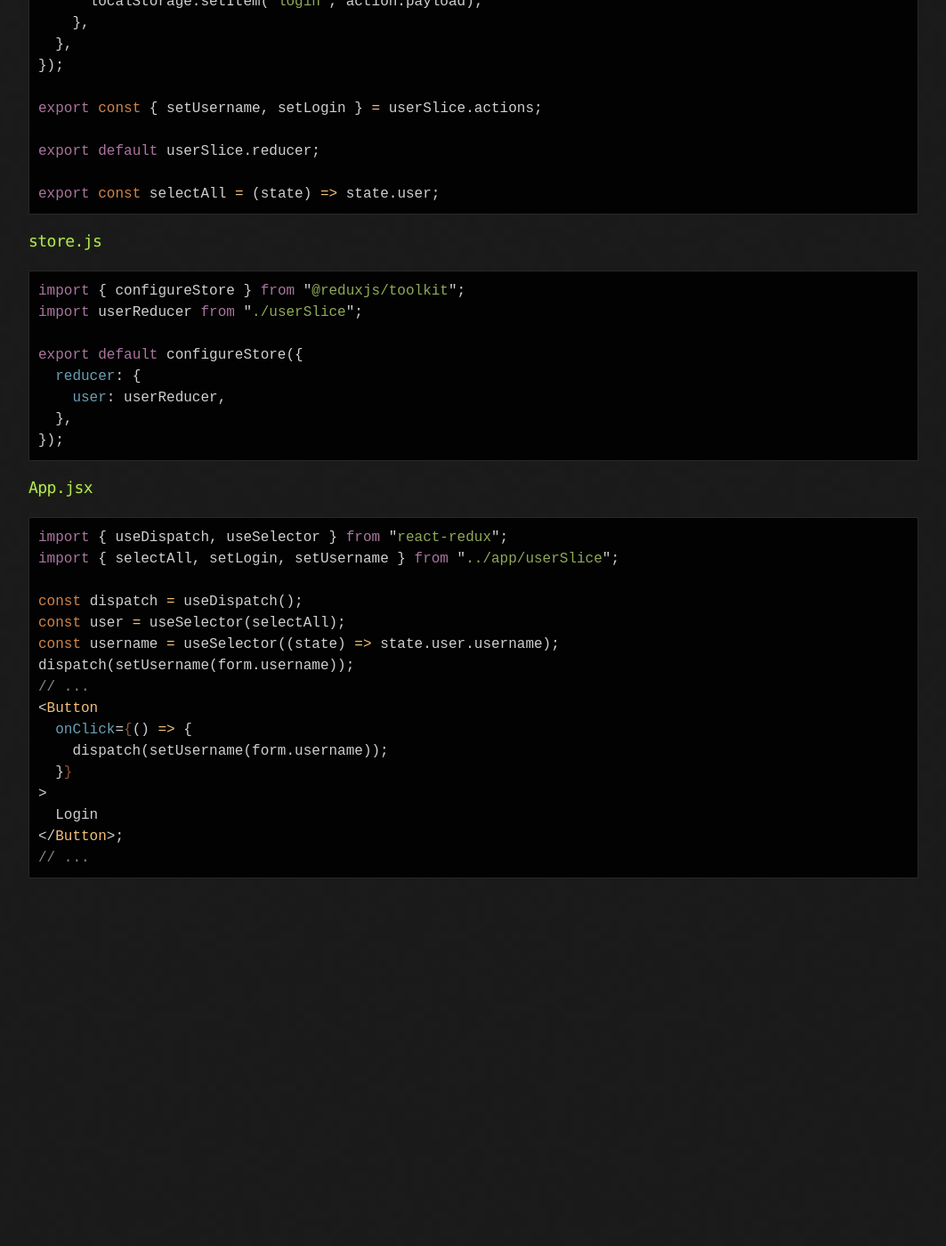
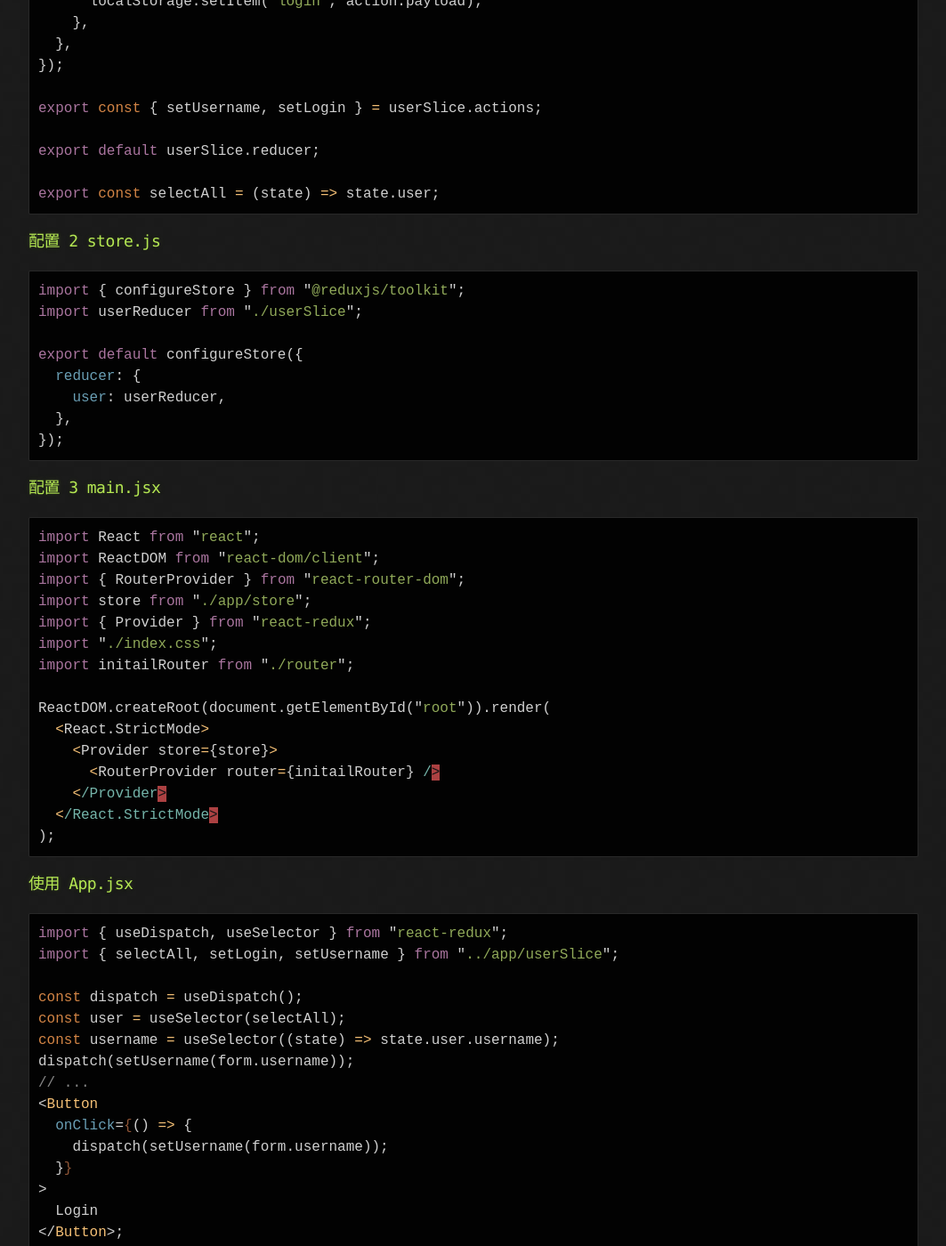
Before and after one commit to celiae/celiae.github.io, a Jekyll site: the page built from docs/react-redux.md, in a window 1280 px wide and 1400 px high, scrolled down 900 px. Shown: the whole window at 89% size, without its empty margins (108-1171 px from the left). Built offline with Jekyll 4.4.1, drawn with Linux system fonts in a browser that asks for light colours; our own code applies the rules of GitHub Pages for plain Markdown files; before the commit the page ends 1907 px from its top, so only the background shows below that; some of the changed text lies outside the part shown.

````diff
--- a/docs/react-redux.md
+++ b/docs/react-redux.md
@@ -12,7 +12,7 @@ npm install @reduxjs/toolkit react-redux
 
 ## 代码
 
-### userSlice.js
+### 配置 1 userSlice.js
 
 ```javascript
 import { createSlice } from "@reduxjs/toolkit";
@@ -42,7 +42,7 @@ export default userSlice.reducer;
 export const selectAll = (state) => state.user;
 ```
 
-### store.js
+### 配置 2 store.js
 
 ```javascript
 import { configureStore } from "@reduxjs/toolkit";
@@ -55,7 +55,27 @@ export default configureStore({
 });
 ```
 
-### App.jsx
+### 配置 3 main.jsx
+
+```javascript
+import React from "react";
+import ReactDOM from "react-dom/client";
+import { RouterProvider } from "react-router-dom";
+import store from "./app/store";
+import { Provider } from "react-redux";
+import "./index.css";
+import initailRouter from "./router";
+
+ReactDOM.createRoot(document.getElementById("root")).render(
+  <React.StrictMode>
+    <Provider store={store}>
+      <RouterProvider router={initailRouter} />
+    </Provider>
+  </React.StrictMode>
+);
+```
+
+### 使用 App.jsx
 
 ```jsx
 import { useDispatch, useSelector } from "react-redux";
````
Also changed, not shown: docs/tailwindcss.md (+1 -1 lines), index.md (+28 -2 lines).
